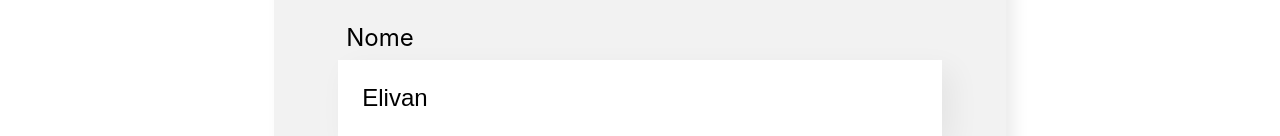
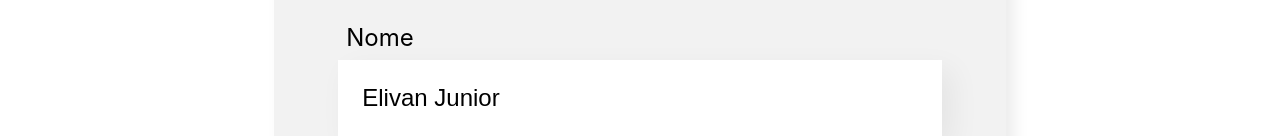
Before and after one commit to ElivanLimaJunior/Organo-React, a React (Create React App) app in the folder organo/: page / in a window 1280 px wide. Shown: the part 664-800 px from the top of the page. Built offline with nearby package versions, Linux system fonts and the light colour scheme.

Commit message:
useState()
Com o useState() ele prepara uma pseudo-variavel, gerando 2 variáveis. 1 para a gente ler e o "SET" para a gente escrever. Dessa forma se chamamos pelo "set" ele passa por uma serie de hooks, filtros e disparos do REACT para ele participar do ciclo de vida interno do REACT.

```diff
--- a/organo/src/Componentes/CampoTexto/index.jsx
+++ b/organo/src/Componentes/CampoTexto/index.jsx
@@ -1,13 +1,16 @@
+import { useState } from 'react'
 import './CampoTexto.css'
 
 const CampoTexto = (props) => {
 
     const placeholderModificada = `${props.placeholder} . . .`
 
-    let valor = 'Elivan'
+    // let valor = 'Elivan'
+
+    const [valor, setValor] = useState('Elivan Junior')
 
     const aoDigitar = (evento) => {
-        valor = evento.target.value
+        setValor(evento.target.value)
         console.log(valor)
     }
 
```
